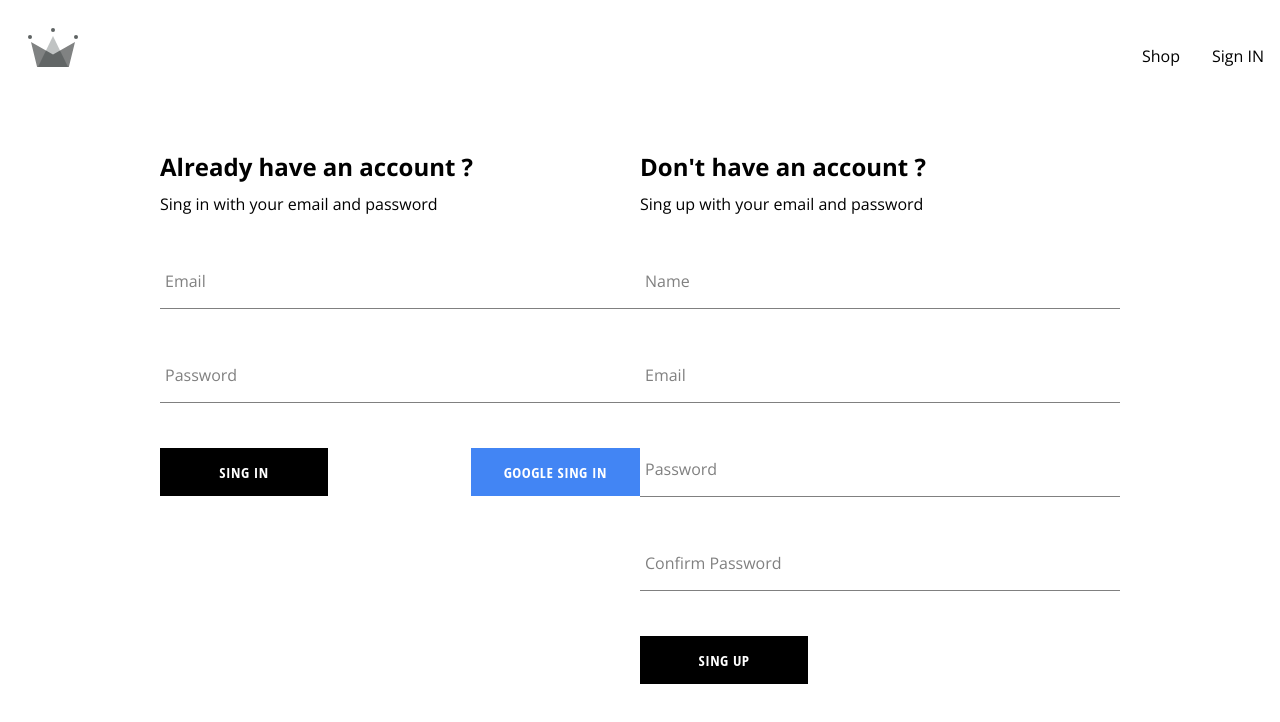
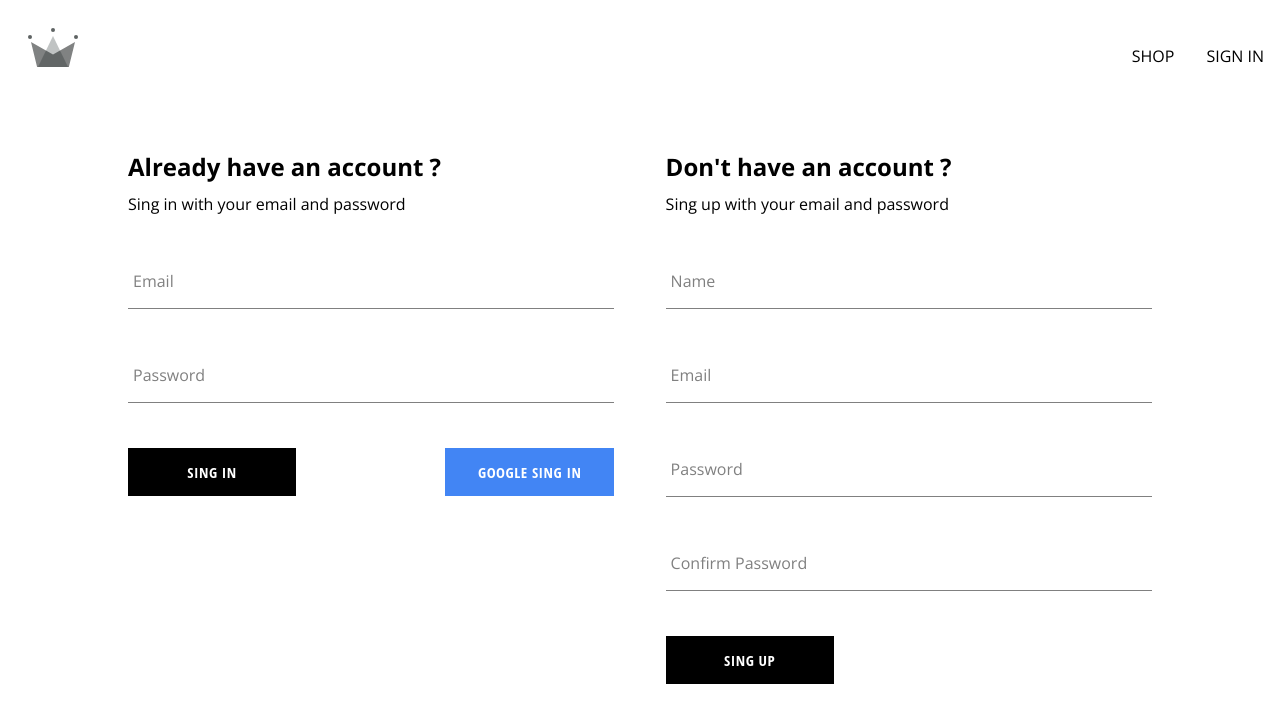
Before and after one commit to Esraa22M/online-clothes-shop, a React (Create React App) app: page /auth in a window 1280 px wide. Shown: the top 722 px of the page. Built offline with nearby package versions, Linux system fonts and the light colour scheme; no server answers.

Commit message:
user Auth components are done we have added the  observer pattern now logout singin singout are done and we have handled the database

```diff
--- a/src/components/button/button.component.jsx
+++ b/src/components/button/button.component.jsx
@@ -4,7 +4,6 @@ const BUTTON_TYPES_CLASSES = {
   inverted: "inverted",
 };
 const Button = ({ children, buttonType, ...otherProps }) => {
-  console.log(children);
   return (
     <button
       {...otherProps}
--- a/src/components/sing-in/sing-in.component.jsx
+++ b/src/components/sing-in/sing-in.component.jsx
@@ -8,7 +8,9 @@ import {
 import Button from "../button/button.component";
 import FormInput from "../form-input/form-input.component";
 import "./sing-in.styles.scss";
+/* use context  */
 const SingInForm = () => {
+  /* GET form fields values */
   const defaultFormFields = {
     email: "",
     password: "",
@@ -27,11 +29,10 @@ const SingInForm = () => {
     event.preventDefault();
 
     try {
-      const response = await signInAuthUserWithEmailAndPassword(
+       await signInAuthUserWithEmailAndPassword(
         email,
         password
       );
-      console.log(response);
       resetFormFields();
     } catch (err) {
       switch (err.code) {
@@ -46,10 +47,16 @@ const SingInForm = () => {
       }
     }
   };
+
+    /* use context for the signed in user */
+
   const singinWithGoogle = async () => {
-    let { user } = await signInWithGooglePopup();
-    await createUserDocumentFromAuth(user);
+     await signInWithGooglePopup();
+    /*store current signedin user */
+
+    // setCurrentUser(user);
   };
+
 
   return (
     <div className="sing-up-container">
--- a/src/components/sing-up/sing-up.component.jsx
+++ b/src/components/sing-up/sing-up.component.jsx
@@ -1,4 +1,4 @@
-import { useState } from "react";
+import { useState  } from "react";
 import {
   createAuthUserWithEmailAndPassword,
   createUserDocumentFromAuth,
@@ -6,16 +6,17 @@ import {
 import Button from "../button/button.component";
 import FormInput from "../form-input/form-input.component";
 import './sing-up.styles.scss';
+import { UserContext } from "../../contexts/user.context";
 const SingUpForm = () => {
   const defaultFormFields = {
-    emailName: "",
+    displayName: "",
     email: "",
     password: "",
     confirmPassword: "",
   };
 
   const [formFields, setFormFields] = useState(defaultFormFields);
-  const { emailName, email, password, confirmPassword } = formFields;
+  const { displayName, email, password, confirmPassword } = formFields;
   const handleChange = (event) => {
     let { name, value } = event.target;
     setFormFields({ ...formFields, [name]: value });
@@ -23,6 +24,7 @@ const SingUpForm = () => {
   let resetFormFields = () => {
     setFormFields(defaultFormFields);
   };
+
   const handleSubmit = async (event) => {
     event.preventDefault();
     if (password !== confirmPassword) {
@@ -31,7 +33,7 @@ const SingUpForm = () => {
     }
     try {
       let { user } = await createAuthUserWithEmailAndPassword(email, password);
-      const userDocRef = await createUserDocumentFromAuth(user, { emailName });
+      const userDocRef = await createUserDocumentFromAuth(user, { displayName });
       resetFormFields();
     } catch (err) {
       if (err.code === "auth/email-already-in-use")
@@ -39,6 +41,7 @@ const SingUpForm = () => {
       else console.log("user creation error ", err.code);
     }
   };
+  console.log('hit')
   return (
     <div className="sing-up-container">
       <h2>Don't have an account ?</h2>
@@ -48,7 +51,7 @@ const SingUpForm = () => {
           label={"Name"}
           type="text"
           name="emailName"
-          value={emailName}
+          value={displayName}
           onChange={handleChange}
         />
         <FormInput
--- /dev/null
+++ b/src/contexts/user.context.jsx
@@ -0,0 +1,26 @@
+import { createContext, useState, useEffect } from "react";
+import {
+  onAuthStateChangedListener,
+  createUserDocumentFromAuth,
+} from "../utils/firebase/firebase.utils";
+export const UserContext = createContext({
+  currentUser: null,
+  setCurrentUser: () => null,
+});
+
+export const UserProvider = ({ children }) => {
+  const [currentUser, setCurrentUser] = useState(null);
+  const value = {
+    currentUser,
+    setCurrentUser,
+  };
+  useEffect(() => {
+    const unsbscribe = onAuthStateChangedListener( (user) => {
+      console.log(user)
+      if (user)  createUserDocumentFromAuth(user);
+      setCurrentUser(user);
+    });
+    return unsbscribe;
+  }, []);
+  return <UserContext.Provider value={value}>{children}</UserContext.Provider>;
+};
--- a/src/routes/authentaction/authentaction.styles.scss
+++ b/src/routes/authentaction/authentaction.styles.scss
@@ -1,7 +1,7 @@
 .authentaction-container{
     display: flex;
     justify-content: space-between;
-    width:80vw;
+    width:85vw;
     margin: 0 auto;
     padding: 2em;
 }
--- a/src/routes/navigation/navigation.component.jsx
+++ b/src/routes/navigation/navigation.component.jsx
@@ -1,21 +1,37 @@
-import { Outlet , Link} from "react-router-dom";
-import {ReactComponent as Crown} from '../../assets/crown.svg';
+import { Outlet, Link } from "react-router-dom";
+import { UserContext } from "../../contexts/user.context";
+import { useContext } from "react";
+import { ReactComponent as Crown } from "../../assets/crown.svg";
+import { sinOutUser } from "../../utils/firebase/firebase.utils";
 import "./navigation.styles.scss";
 const Navigation = () => {
+  let {currentUser}= useContext(UserContext)
   return (
     <>
       <div>
         <nav className="primary-navigation">
-            <Link className="logo-container" to='/'>
-                <Crown/>
+          <Link className="logo-container" to="/">
+            <Crown />
           </Link>
           <ul className="links-container">
             <li className="link-item">
-                    <Link to='/shop' className="nav-link">Shop</Link>
+              <Link to="/shop" className="nav-link">
+                Shop
+              </Link>
             </li>
+            {currentUser ? (
               <li className="link-item">
-                    <Link to='/auth' className="nav-link">Sign IN</Link>
+                <span className="nav-link" onClick={sinOutUser}>
+                  Sign out
+                </span>
               </li>
+            ) : (
+              <li className="link-item">
+                <Link to="/auth" className="nav-link">
+                  Sign in
+                </Link>
+              </li>
+            )}
           </ul>
         </nav>
       </div>
--- a/src/routes/navigation/navigation.styles.scss
+++ b/src/routes/navigation/navigation.styles.scss
@@ -21,6 +21,7 @@
   }
   .nav-link {
     padding: 0.75em 1em;
+    text-transform: uppercase;
     cursor: pointer;
   }
 }
--- a/src/utils/firebase/firebase.utils.js
+++ b/src/utils/firebase/firebase.utils.js
@@ -5,8 +5,10 @@ import {
   GoogleAuthProvider,
   signInWithPopup,
   signInWithRedirect,
-  signInWithEmailAndPassword ,
-  createUserWithEmailAndPassword
+  signInWithEmailAndPassword,
+  signOut,
+  createUserWithEmailAndPassword,
+  onAuthStateChanged,
 } from "firebase/auth";
 import { getFirestore, doc, getDoc, setDoc } from "firebase/firestore";
 // TODO: Add SDKs for Firebase products that you want to use
@@ -36,22 +38,25 @@ export const signInWithGoogleRedirect = () =>
 
 /* db variable points to database in the firebase console */
 export const db = getFirestore();
-export const createUserDocumentFromAuth = async (userAuth , additionalInfo={}) => {
-  if(!userAuth) return;
+export const createUserDocumentFromAuth = async (
+  userAuth,
+  additionalInfo = {}
+) => {
+  if (!userAuth) return;
   const userDocRef = doc(db, "users", userAuth.uid);
   console.log(userDocRef);
   /*allows us to access the data or check wether the data exists or  not */
   const userSnapShot = await getDoc(userDocRef);
   console.log(userSnapShot.exists());
   if (!userSnapShot.exists()) {
-    const { emailName, email } = userAuth;
+    const { displayName, email } = userAuth;
     const createdAt = new Date();
     try {
       await setDoc(userDocRef, {
-        emailName,
+        displayName,
         email,
         createdAt,
-        ...additionalInfo
+        ...additionalInfo,
       });
     } catch (err) {
       console.log("user creating error ", err.message);
@@ -60,13 +65,16 @@ export const createUserDocumentFromAuth = async (userAuth , additionalInfo={}) =
   }
 };
 
-export const createAuthUserWithEmailAndPassword = async(email , password)=>{
-  if(!email || !password) return;
-  return await createUserWithEmailAndPassword(auth , email , password)
-
-}
-export const signInAuthUserWithEmailAndPassword = async(email , password)=>{
-  if(!email || !password) return;
-  return await signInWithEmailAndPassword(auth , email , password)
-
-}
+export const createAuthUserWithEmailAndPassword = async (email, password) => {
+  if (!email || !password) return;
+  return await createUserWithEmailAndPassword(auth, email, password);
+};
+export const signInAuthUserWithEmailAndPassword = async (email, password) => {
+  if (!email || !password) return;
+  return await signInWithEmailAndPassword(auth, email, password);
+};
+export const sinOutUser = async () => await signOut(auth);
+/* onAuthStateChanged takes two parameters
+auth and second parameter is callback
+ is called whenever state changed*/
+export const onAuthStateChangedListener = (callback) => onAuthStateChanged(auth ,callback);
```
Also changed, not shown: src/index.js (+5 -2 lines). Lines whose indentation alone changed are shown as unchanged.
